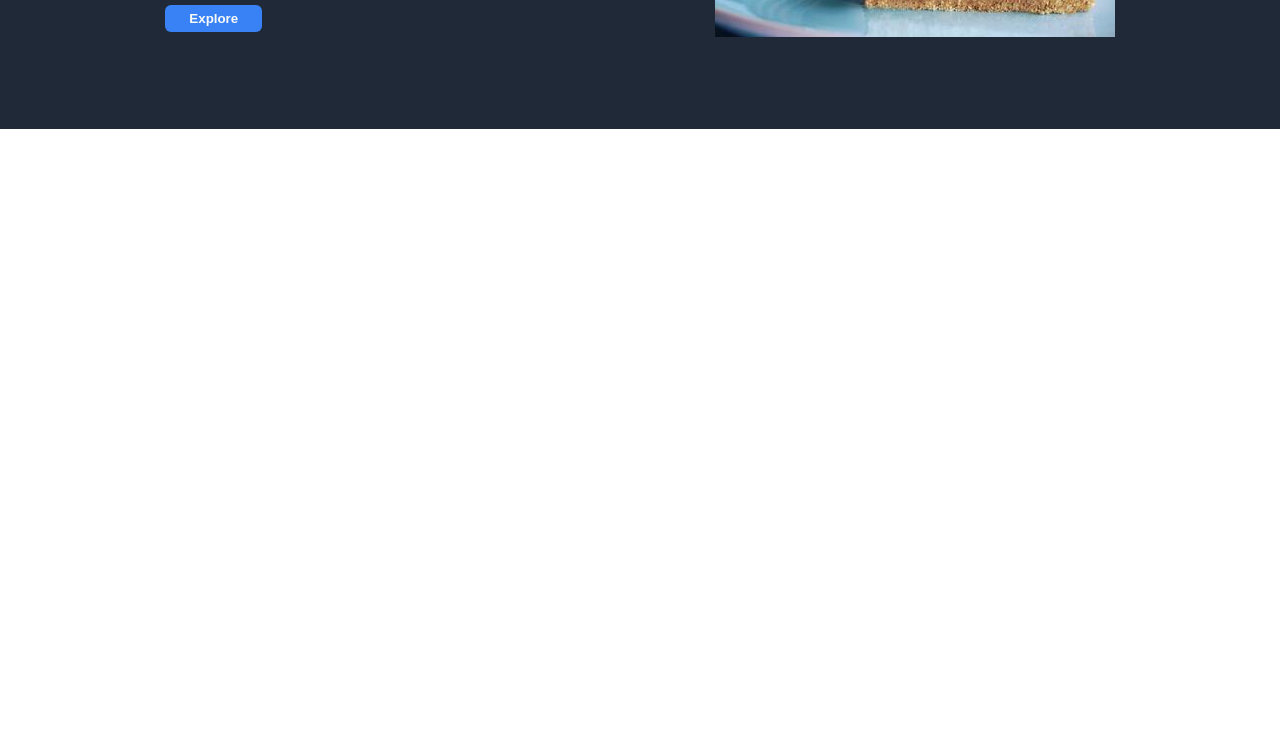
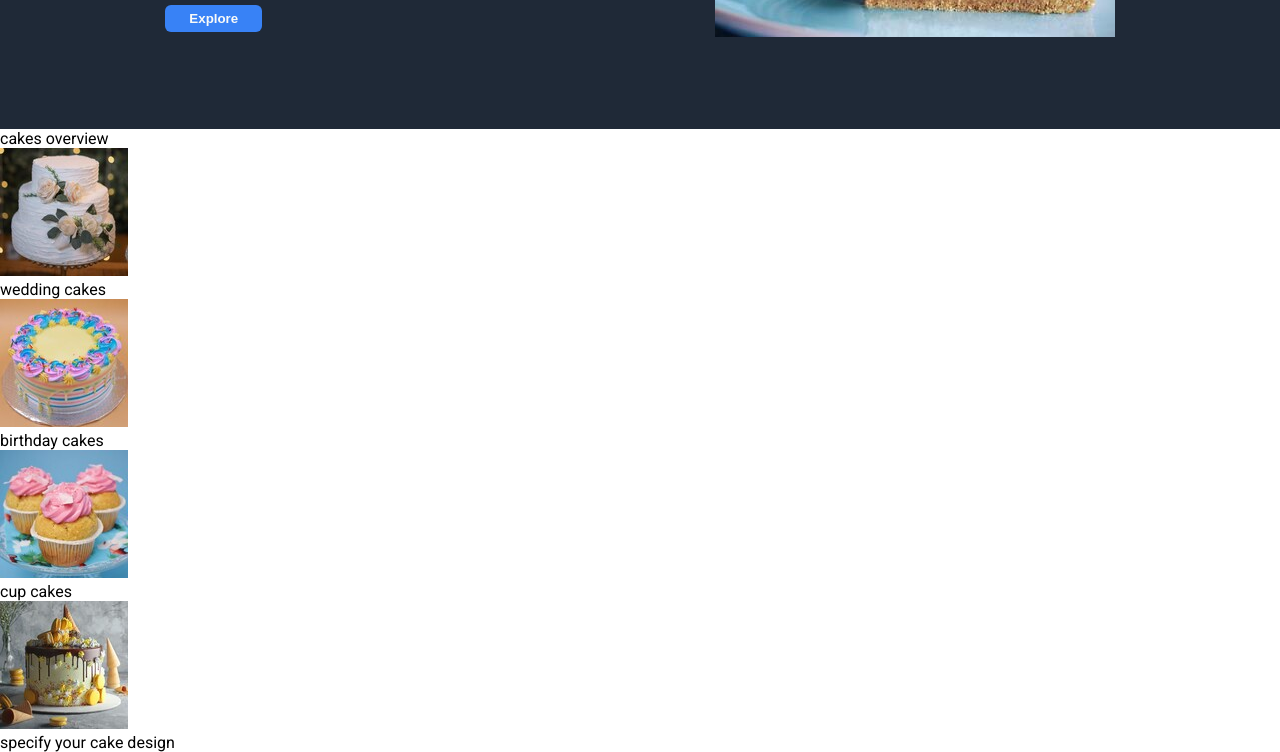
Before and after one commit to Eddie-Thiiru/business-template, a plain HTML site: page index.html in a window 1280 px wide. Shown: the part 312-1064 px from the top of the page. Before the commit the page ends 800 px from the top, so only its background shows below. Drawn offline with Linux system fonts and the light colour scheme.

Commit message:
Edit index.html
Add section-two images and link them in index.html.

```diff
--- a/index.html
+++ b/index.html
@@ -25,5 +25,28 @@
                 <div class="main-image"><img src="./images/cake.jpg" alt="A cake on a plate"></div>
             </div>
         </div>
+        <div class="section-two">
+            <div class="title-two">cakes overview</div>
+            <div>
+                <div class="image">
+                    <img src="./images/weddingcake.jpg" alt="">
+                    <div class="text">wedding cakes</div>
+                </div>
+                <div class="image">
+                    <img src="./images/birthdaycake.jpg" alt="">
+                    <div class="text">birthday cakes</div>
+                </div>
+                <div class="image">
+                    <img src="./images/cupcakes.jpg" alt="">
+                    <div class="text">cup cakes</div>
+                </div>
+                <div class="image">
+                    <img src="./images/customcake.jpg" alt="">
+                    <div class="text">specify your cake design</div>
+                </div>
+            </div>
+        </div>
+
+        </div>
     </body>
 </html>
```
Also changed, not shown: images/birthdaycake.jpg (added), images/cupcakes.jpg (added), images/customcake.jpg (added), images/weddingcake.jpg (added).
